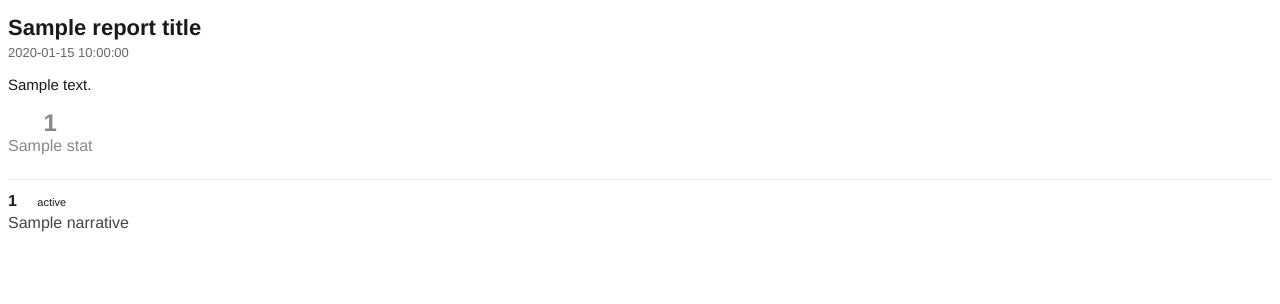
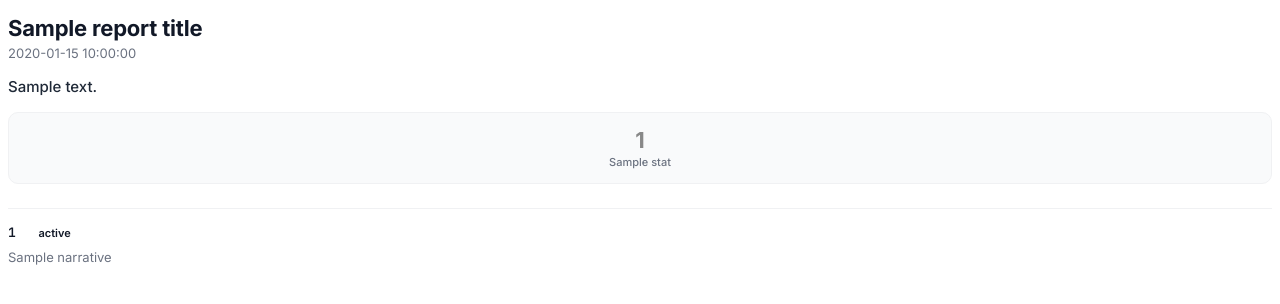
Before and after one commit to Alejog20/auspost-order-tracking-bot, a Python web app: template templates/report_pdf.html in a window 1280 px wide. Shown: the top 304 px of the page. Run offline with Jinja, Linux system fonts and the light colour scheme; the template is opened without the code that fills it: most values are stand-ins (such as "Sample title", 1, 10 or a date in 2020).

Commit message:
Modernize report templates and fix empty-prompt crash on stale drop-off
Redesign report_email.html/report_pdf.html per client spec: Inter for UI
text, monospace tracking numbers, three-hue palette (purple/green/crimson)
replacing four loosely related colors, pill badges, bounded status grid,
alternating row tint. Crop assets/logo.png to its visible content so it
renders larger and flush-left against the report title.

Fix a latent bug found via the failing live smoke test: generate_report()/
generate_pdf_report() built an empty Claude prompt whenever the drop-off
filter removed every item post-guard, which Anthropic rejects. Both now
return None in that case; run_daily_report.py and the smoke test treat
None as "nothing to report" instead of crashing.

Update ARCHITECTURE.md and IMPLEMENTATION_PLAN.md to match.

Co-Authored-By: Claude Sonnet 5 <noreply@anthropic.com>

```diff
--- a/report_generator.py
+++ b/report_generator.py
@@ -154,6 +154,8 @@ def log_report(items, config, log_path=None):
 def generate_report(items, template_path=None):
     config = load_template_config(template_path)
     items = history.filter_dropped_items(items, config.get("drop_after_days", 3))
+    if not items:
+        return None
     system_prompt, shipment_block = build_prompt(items, config)
     narrative = call_claude(system_prompt, shipment_block)
     log_report(items, config)
@@ -162,6 +164,8 @@ def generate_report(items, template_path=None):
 def generate_pdf_report(items, template_path=None):
     config = load_template_config(template_path)
     items = history.filter_dropped_items(items, config.get("drop_after_days", 3))
+    if not items:
+        return None
     system_prompt, shipment_block = build_prompt(items, config)
     narrative = call_claude(system_prompt, shipment_block)
     log_report(items, config)
--- a/run_daily_report.py
+++ b/run_daily_report.py
@@ -37,6 +37,10 @@ def main():
         return
 
     html = rg.generate_report(items)
+    if html is None:
+        logger.info("All shipments already reported as delivered, skipping email send")
+        return
+
     send_report_email(
         subject=f"{config['company_name']} — {config['report_title']}",
         html_body=html,
--- a/templates/report_pdf.html
+++ b/templates/report_pdf.html
@@ -3,54 +3,95 @@
   <head>
     <meta charset="utf-8">
     <style>
+      @import url('https://fonts.googleapis.com/css2?family=Inter:wght@400;500;600;700&family=JetBrains+Mono:wght@500;600&display=swap');
+
       @page {
         size: A4;
         margin: 2cm;
       }
       body {
-        font-family: "Helvetica Neue", Arial, sans-serif;
-        color: #1a1a1a;
+        font-family: "Inter", -apple-system, BlinkMacSystemFont, "Segoe UI", Roboto, Helvetica, Arial, sans-serif;
+        color: #111827;
+      }
+      .logo {
+        display: block;
+        max-width: 180px;
+        height: auto;
+        margin-bottom: 16px;
       }
       h1 {
         font-size: 22px;
+        font-weight: 700;
+        letter-spacing: -0.2px;
+        color: #111827;
         margin-bottom: 0;
       }
       .report-date {
-        color: #666666;
+        color: #6B7280;
         font-size: 13px;
+        font-weight: 400;
         margin-top: 4px;
       }
       .summary {
         font-size: 15px;
+        font-weight: 500;
+        color: #1f2937;
         margin: 16px 0;
       }
       .stats {
         display: flex;
-        gap: 16px;
+        background-color: #F9FAFB;
+        border: 1px solid #F0F1F3;
+        border-radius: 10px;
         margin-bottom: 24px;
       }
       .stat {
+        flex: 1;
         text-align: center;
+        padding: 14px 4px;
+        border-right: 1px solid #E5E7EB;
+      }
+      .stat:last-child {
+        border-right: none;
       }
       .stat .count {
-        font-size: 24px;
-        font-weight: bold;
+        font-size: 22px;
+        font-weight: 700;
+      }
+      .stat .label {
+        margin-top: 2px;
+        font-size: 11px;
+        font-weight: 500;
+        color: #6B7280;
       }
       .item {
         padding: 12px 0;
-        border-top: 1px solid #eeeeee;
+        border-top: 1px solid #F0F1F3;
         break-inside: avoid;
+      }
+      .item:nth-child(even) {
+        background-color: #FAFAFA;
+      }
+      .tracking-number {
+        font-family: "JetBrains Mono", "SF Mono", Consolas, "Roboto Mono", Menlo, monospace;
+        font-size: 13px;
+        font-weight: 600;
+        color: #111827;
+        letter-spacing: 0.2px;
       }
       .badge {
         display: inline-block;
-        padding: 2px 8px;
-        border-radius: 10px;
+        padding: 3px 10px;
+        border-radius: 999px;
         font-size: 11px;
+        font-weight: 600;
         margin-left: 8px;
       }
       .narrative {
-        margin-top: 4px;
-        color: #444444;
+        margin-top: 6px;
+        font-size: 13px;
+        font-weight: 400;
+        color: #6B7280;
       }
     </style>
   </head>
@@ -61,16 +102,16 @@
 
     <div class="stats">
       {% for stat in stats %}
-      <div class="stat" style="color:{{ stat.color }};">
-        <div class="count">{{ stat.count }}</div>
-        <div>{{ stat.label }}</div>
+      <div class="stat">
+        <div class="count" style="color:{{ stat.color }};">{{ stat.count }}</div>
+        <div class="label">{{ stat.label }}</div>
       </div>
       {% endfor %}
     </div>
 
     {% for item in items %}
     <div class="item">
-      <strong>{{ item.tracking_number }}</strong>
+      <span class="tracking-number">{{ item.tracking_number }}</span>
       <span class="badge" style="background-color:{{ item.badge_bg }}; color:{{ item.badge_text }};">{{ item.status_label }}</span>
       <div class="narrative">{{ item.narrative }}</div>
     </div>
```
Also changed, not shown: ARCHITECTURE.md (+12 -8 lines), IMPLEMENTATION_PLAN.md (+16 -0 lines), templates/default_template.yaml (+9 -7 lines), templates/report_email.html (+32 -20 lines), tests/test_live_report.py (+7 -0 lines), tests/test_report_generator.py (+25 -0 lines), assets/logo.png.
